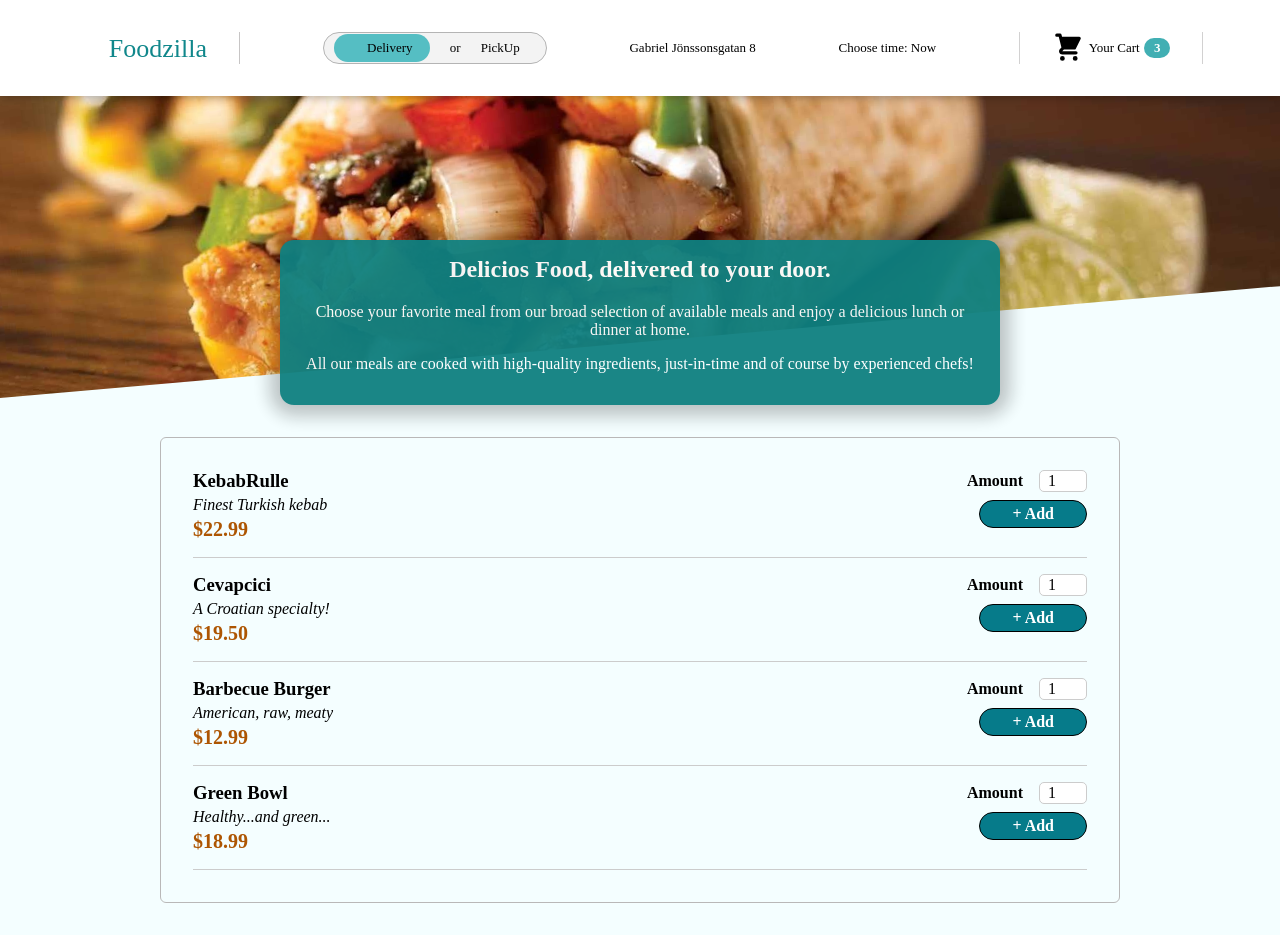
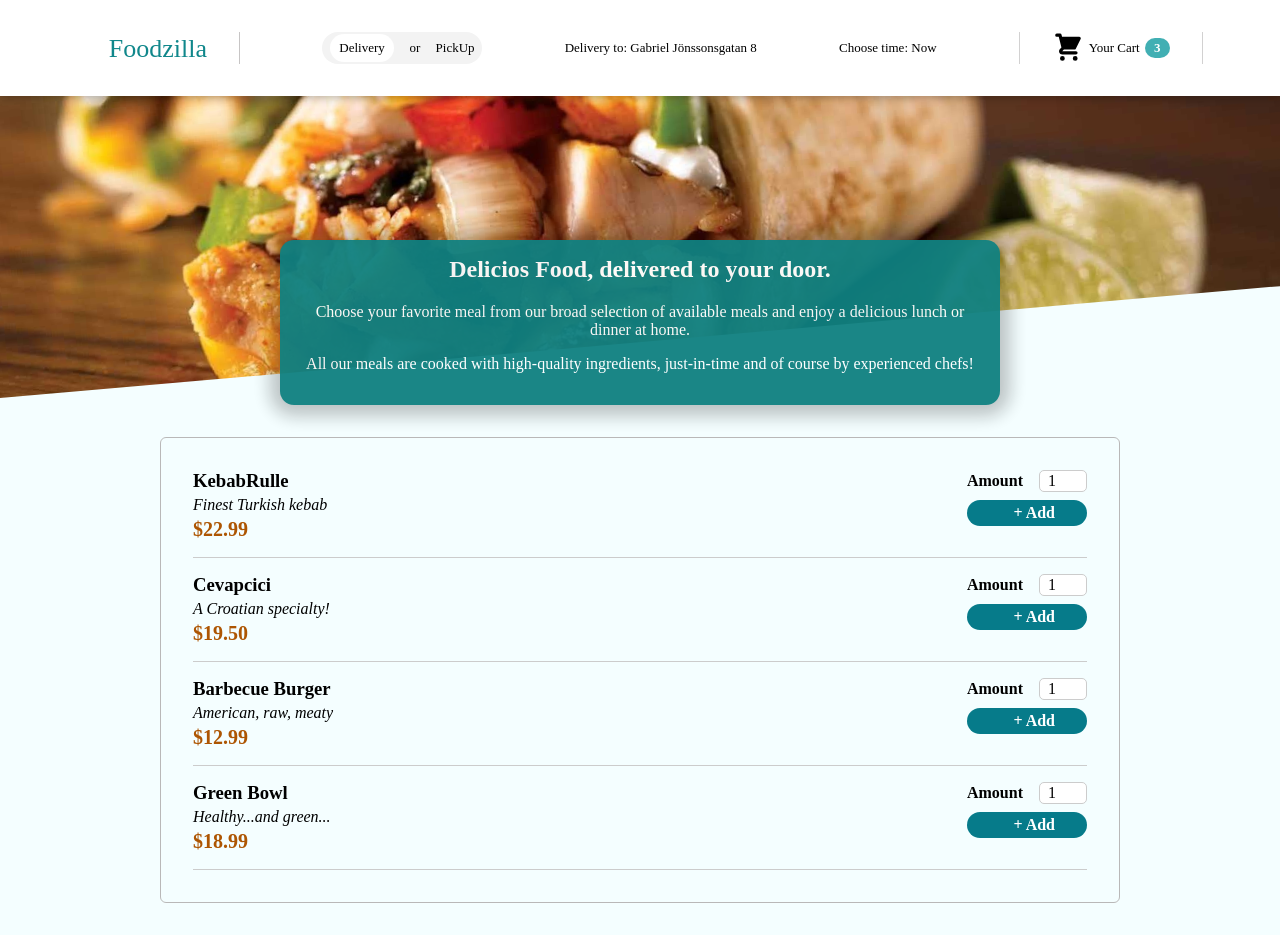
Before and after one commit to Siouxx0612/CODESK-Frontend, a React (Create React App) app: page / in a window 1280 px wide. In both pictures the pointer is over the element "Delivery". Built offline with nearby package versions, Linux system fonts and the light colour scheme.

Commit message:
CSS changes on buttons etc

```diff
--- a/src/components/Layout/Header.js
+++ b/src/components/Layout/Header.js
@@ -20,7 +20,7 @@ const Header = props => {
                 </div>
                 <div>
                     <div className={classes.deliveryAdress}>
-                        Gabriel Jönssonsgatan 8
+                       Delivery to: Gabriel Jönssonsgatan 8
                     </div>
                 </div>
 
--- a/src/components/Layout/Header.module.css
+++ b/src/components/Layout/Header.module.css
@@ -50,25 +50,25 @@
     display: flex;
     font-size: 13px;
     justify-content: space-around;
-    min-width: 14rem;
+    min-width: 10rem;
     height: 2rem;
     cursor: pointer;
     background-color: #f3f3f3;
-    border: 1px solid #b4b4b4;
+    /* border: 1px solid #b4b4b4; */
     color: rgb(0, 0, 0);
     align-items: center;
     border-radius: 20px;
   }
   .deliveryChoice {
 
-    padding-left: 1rem;
+    /* padding-left: 0.5rem; */
   }
   .or {
 
   }
   .pickUp {
 
-    padding-right: 1rem;
+    /* padding-right: 0.5rem; */
   }
   .deliveryAdress {
     font-size: 13px;
@@ -78,15 +78,28 @@
     font-size: 13px;
   }
   .deliveryChoice:hover,
-  .pickUp:hover,
+  .pickUp:hover {
+      background-color: #ffffff;
+      border-color: #ffffff;
+      display: flex;
+      font-size: 13px;
+      justify-content: space-around;
+      width: 4rem;
+      height: 1.8rem;
+      cursor: pointer;
+      color: rgb(0, 0, 0);
+      align-items: center;
+      border-radius: 20px;
+  }
+
   .deliveryChoice:active,
   .pickUp:active {
-    background-color: #55bec3;
+    background-color: #50afc0;
     border-color: #ffffff;
     display: flex;
     font-size: 13px;
     justify-content: space-around;
-    width: 6rem;
+    width: 4rem;
     height: 1.8rem;
     cursor: pointer;
     color: rgb(0, 0, 0);
--- a/src/components/Menu/MealItemForm.js
+++ b/src/components/Menu/MealItemForm.js
@@ -12,7 +12,7 @@ const MeaItemForm = props => {
                 step: 1,
                 defaultValue: 1,
             }} />
-        <button>+ Add</button>
+        <div className={classes.button}>+ Add</div>
     </form>
 };
 
--- a/src/components/Menu/MealItemForm.module.css
+++ b/src/components/Menu/MealItemForm.module.css
@@ -3,19 +3,19 @@
     text-align: right;
   }
 
-  .form button {
+  .button {
     font: inherit;
     cursor: pointer;
     background-color: #067b8a;
-    border: 1px solid #000000;
+    /* border: 1px solid #000000; */
     color: white;
     padding: 0.25rem 2rem;
     border-radius: 20px;
     font-weight: bold;
   }
 
-  .form button:hover,
-  .form button:active {
+  .button:hover,
+  .button:active {
     background-color: #06757a;
     border-color: #ffffff;
   }
```
Also changed, not shown: 1 other file (tests, documents, lock files or other folders).
